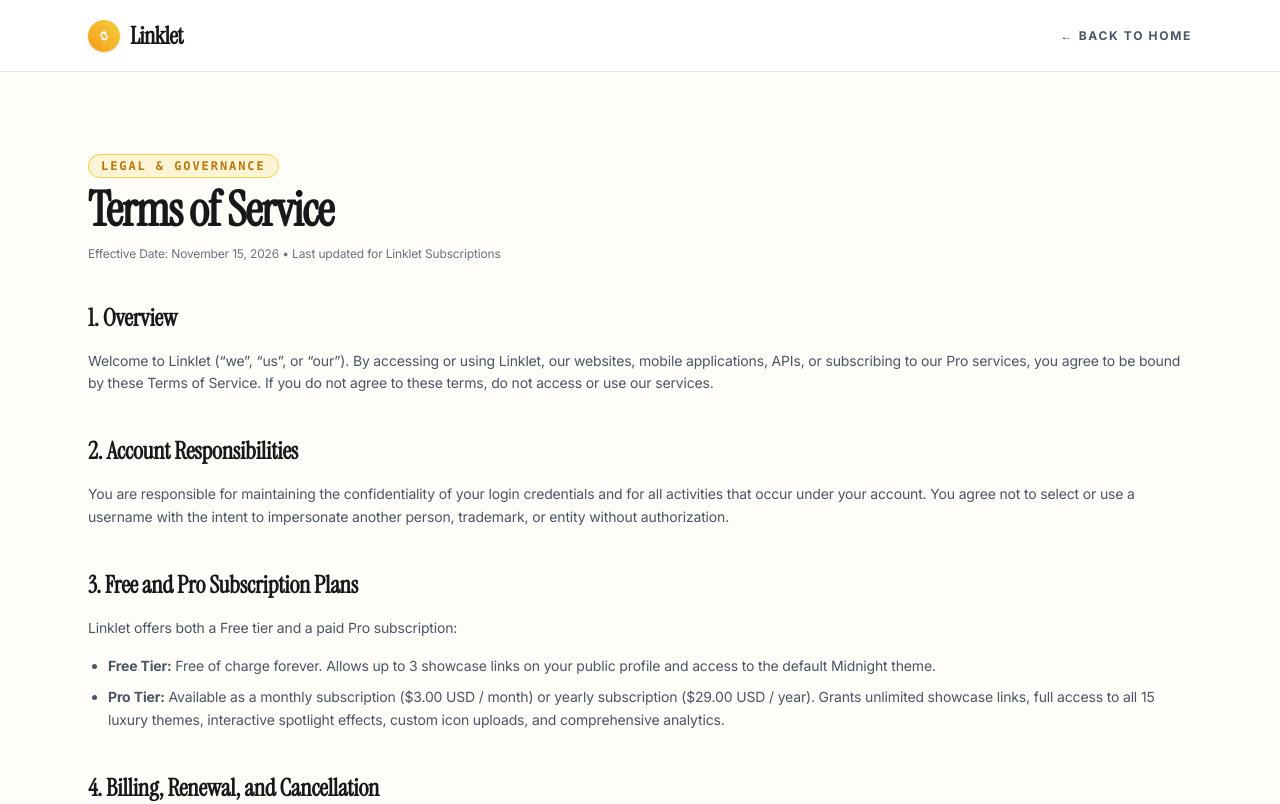
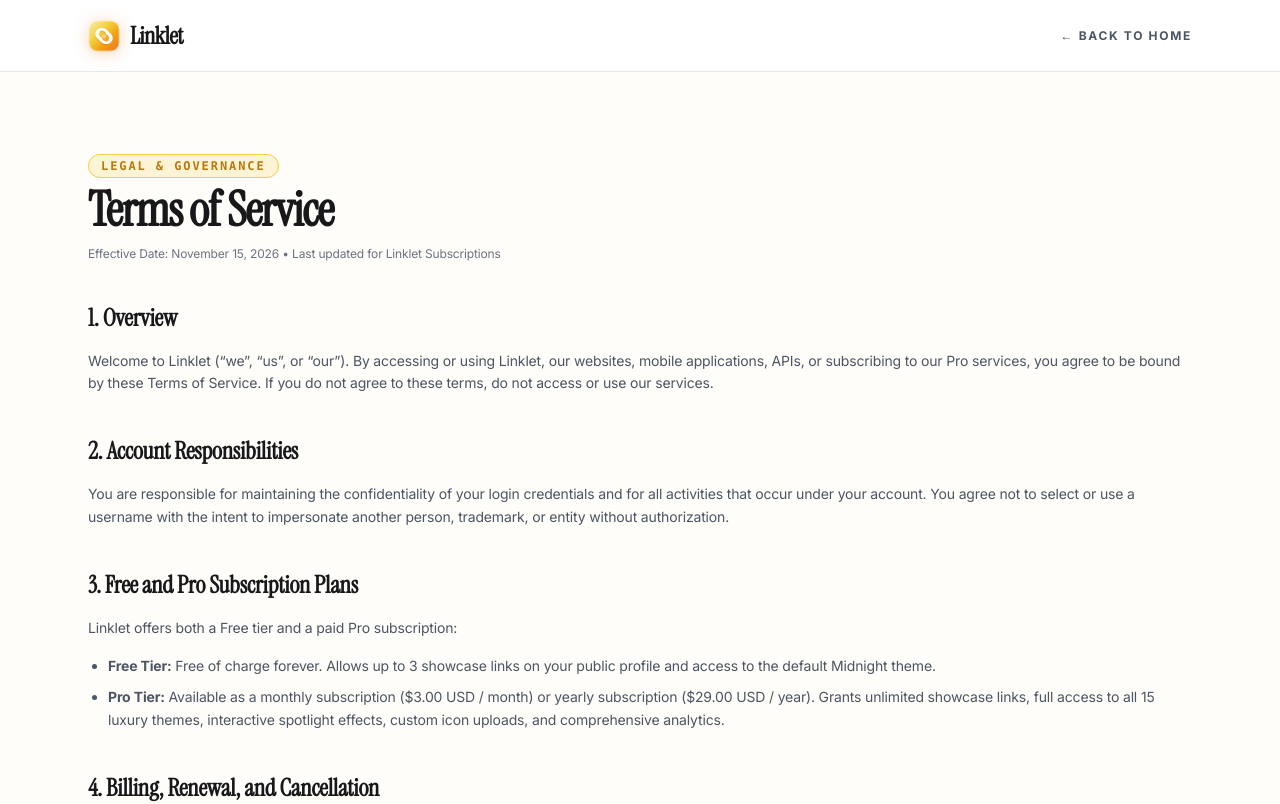
Before and after one commit to prateek-upmanyu/linkface, a Next.js app: page /terms in a window 1280 px wide. Shown: the top 804 px of the page. Built offline with nearby package versions, Linux system fonts and the light colour scheme; no server answers; a web font is replaced by a local one.

Commit message:
feat: design unique and catchy interlocking infinity nexus brand logo and dynamic favicon

```diff
--- /dev/null
+++ b/app/icon.tsx
@@ -0,0 +1,55 @@
+import { ImageResponse } from "next/og";
+
+export const size = {
+  width: 48,
+  height: 48,
+};
+export const contentType = "image/png";
+
+export default function Icon() {
+  return new ImageResponse(
+    (
+      <div
+        style={{
+          width: "100%",
+          height: "100%",
+          display: "flex",
+          alignItems: "center",
+          justifyContent: "center",
+          background: "linear-gradient(135deg, #F4D03F 0%, #F39C12 50%, #E67E22 100%)",
+          borderRadius: "14px",
+          boxShadow: "0 2px 8px rgba(230, 126, 34, 0.4)",
+        }}
+      >
+        <svg
+          width="32"
+          height="32"
+          viewBox="0 0 32 32"
+          fill="none"
+          xmlns="http://www.w3.org/2000/svg"
+        >
+          <path
+            d="M11 9C9 7 6 7 4 9C2 11 2 14 4 16L8 20C10 22 13 22 15 20C17 18 17 15 15 13L13 11"
+            stroke="#FFFFFF"
+            strokeWidth="2.8"
+            strokeLinecap="round"
+            strokeLinejoin="round"
+            transform="translate(4, 1)"
+          />
+          <path
+            d="M21 23C23 25 26 25 28 23C30 21 30 18 28 16L24 12C22 10 19 10 17 12C15 14 15 17 17 19L19 21"
+            stroke="#FFFFFF"
+            strokeWidth="2.8"
+            strokeLinecap="round"
+            strokeLinejoin="round"
+            transform="translate(-4, -1)"
+          />
+          <circle cx="16" cy="16" r="1.8" fill="#FFFFFF" />
+        </svg>
+      </div>
+    ),
+    {
+      ...size,
+    }
+  );
+}
--- a/components/BrandLogo.tsx
+++ b/components/BrandLogo.tsx
@@ -1,29 +1,89 @@
 import React from "react";
 
-export function BrandLogo({ className = "w-8 h-8" }: { className?: string }) {
+interface BrandLogoProps {
+  className?: string;
+  size?: number;
+}
+
+export function BrandLogo({ className = "w-8 h-8" }: BrandLogoProps) {
   return (
     <div
-      className={`relative flex items-center justify-center shrink-0 rounded-full bg-gradient-to-tr from-[#F39C12] to-[#F4D03F] shadow-sm ${className}`}
-      title="Linklet"
+      className={`relative inline-flex items-center justify-center shrink-0 select-none group transition-transform duration-200 hover:scale-105 ${className}`}
+      title="Linklet — The Digital Link Colophon"
     >
       <svg
-        viewBox="0 0 32 32"
+        viewBox="0 0 44 44"
         fill="none"
         xmlns="http://www.w3.org/2000/svg"
-        className="w-1/2 h-1/2"
+        className="w-full h-full drop-shadow-[0_2px_8px_rgba(230,126,34,0.32)]"
       >
+        <defs>
+          {/* Main Background Radiant Sunlit Gradient */}
+          <linearGradient id="linkletBgGrad" x1="4" y1="4" x2="40" y2="40" gradientUnits="userSpaceOnUse">
+            <stop offset="0%" stopColor="#F9E79F" />
+            <stop offset="35%" stopColor="#F4D03F" />
+            <stop offset="70%" stopColor="#F39C12" />
+            <stop offset="100%" stopColor="#E67E22" />
+          </linearGradient>
+
+          {/* Top Link Gloss Gradient */}
+          <linearGradient id="linkWhiteGrad" x1="12" y1="12" x2="32" y2="32" gradientUnits="userSpaceOnUse">
+            <stop offset="0%" stopColor="#FFFFFF" />
+            <stop offset="100%" stopColor="#FFF8E7" />
+          </linearGradient>
+
+          {/* Shadow Filter for Dimensional Interlock */}
+          <filter id="linkShadow" x="-10%" y="-10%" width="130%" height="130%">
+            <feDropShadow dx="0" dy="1.5" stdDeviation="1" floodColor="#B9770E" floodOpacity="0.45" />
+          </filter>
+        </defs>
+
+        {/* 1. Squircle Frame with Bevel and Inner Glow */}
+        <rect
+          x="1"
+          y="1"
+          width="42"
+          height="42"
+          rx="12"
+          fill="url(#linkletBgGrad)"
+        />
+        {/* Subtle Inner Glass Rim */}
+        <rect
+          x="1.5"
+          y="1.5"
+          width="41"
+          height="41"
+          rx="11.5"
+          stroke="#FFFFFF"
+          strokeWidth="1.2"
+          strokeOpacity="0.5"
+        />
+
+        {/* 2. Primary Interlocking Link Ring (Tilted 45deg, top-left to bottom-right) */}
+        {/* Under-pass loop */}
         <path
-          d="M10 12C12.2 9.8 15.8 9.8 18 12L20 14C22.2 16.2 22.2 19.8 20 22C17.8 24.2 14.2 24.2 12 22"
+          d="M17.5 13.5C15 11 11 11 8.5 13.5C6 16 6 20 8.5 22.5L14.5 28.5C17 31 21 31 23.5 28.5C26 26 26 22 23.5 19.5L20.5 16.5"
+          stroke="url(#linkWhiteGrad)"
+          strokeWidth="3.2"
+          strokeLinecap="round"
+          strokeLinejoin="round"
+          transform="translate(5, 1)"
+          filter="url(#linkShadow)"
+        />
+
+        {/* 3. Intersecting Counter Link Ring (interlocking through the center) */}
+        <path
+          d="M26.5 30.5C29 33 33 33 35.5 30.5C38 28 38 24 35.5 21.5L29.5 15.5C27 13 23 13 20.5 15.5C18 18 18 22 20.5 24.5L23.5 27.5"
           stroke="#FFFFFF"
-          strokeWidth="2.4"
+          strokeWidth="3.2"
           strokeLinecap="round"
+          strokeLinejoin="round"
+          transform="translate(-5, -1)"
         />
-        <path
-          d="M22 20C19.8 22.2 16.2 22.2 14 20L12 18C9.8 15.8 9.8 12.2 12 10C14.2 7.8 17.8 7.8 20 10"
-          stroke="#FFFFFF"
-          strokeWidth="2.4"
-          strokeLinecap="round"
-        />
+
+        {/* 4. Connection Nexus Center Node (The glowing connection point) */}
+        <circle cx="22" cy="22" r="2.2" fill="#FFFFFF" />
+        <circle cx="22" cy="22" r="1.1" fill="#E67E22" />
       </svg>
     </div>
   );
```
